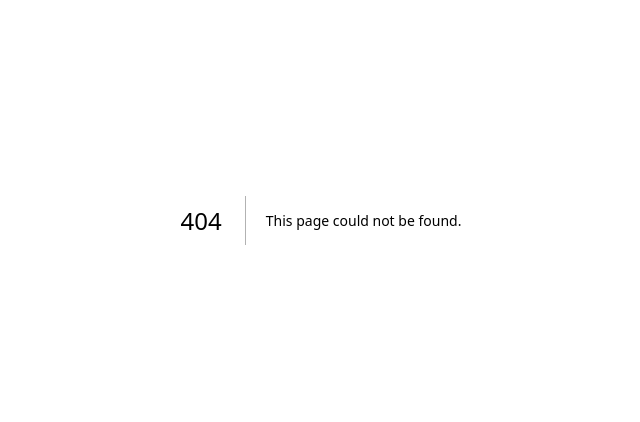
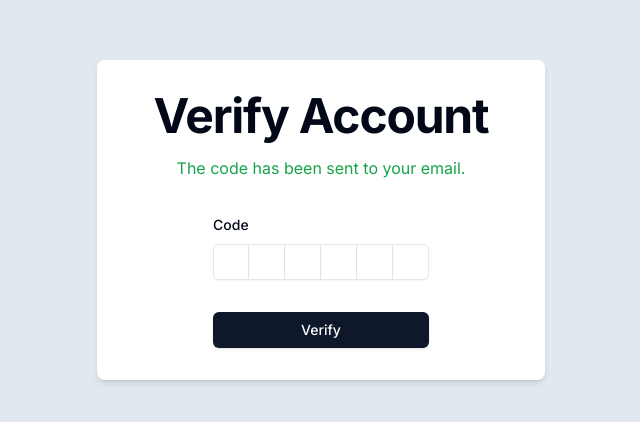
Before and after one commit to shubhamxdd/feedback, a Next.js app: page /verify/1 in a window 1280 px wide. Before the commit this address had no page. Shown: the part 180-602 px from the top of the page, without its empty margins (319-959 px from the left). Built offline with nearby package versions, Linux system fonts and the light colour scheme.

Commit message:
Add verify via otp page

```diff
--- /dev/null
+++ b/app/(auth)/verify/[username]/page.tsx
@@ -0,0 +1,115 @@
+"use client";
+
+import { useToast } from "@/components/ui/use-toast";
+import axios, { AxiosError } from "axios";
+import * as z from "zod";
+import { useRouter } from "next/navigation";
+import { useForm } from "react-hook-form";
+import { verifySchema } from "@/models/schema/verifySchema";
+import { zodResolver } from "@hookform/resolvers/zod";
+import { ApiResponse } from "@/types/ApiResponse";
+import {
+  Form,
+  FormControl,
+  FormField,
+  FormItem,
+  FormLabel,
+  FormMessage,
+} from "@/components/ui/form";
+import { Input } from "@/components/ui/input";
+import { Button } from "@/components/ui/button";
+
+import {
+  InputOTP,
+  InputOTPGroup,
+  InputOTPSeparator,
+  InputOTPSlot,
+} from "@/components/ui/input-otp";
+
+const VerifyUsernamePage = ({ params }: { params: { username: string } }) => {
+  const router = useRouter();
+  const { toast } = useToast();
+
+  const form = useForm<z.infer<typeof verifySchema>>({
+    resolver: zodResolver(verifySchema),
+    // defaultValues: {
+    //   code: "",
+    // },
+  });
+
+  const onSubmit = async (data: z.infer<typeof verifySchema>) => {
+    try {
+      const res = await axios.post(`/api/verify-code`, {
+        username: params.username,
+        code: data.code,
+      });
+
+      toast({
+        title: res.data.success ? "Success" : "Error",
+        description: res.data.message,
+      });
+
+      router.push("/sign-in");
+    } catch (error) {
+      console.log("Error in verifying username", error);
+      const axiosError = error as AxiosError<ApiResponse>;
+      let errorMessage = axiosError.response?.data.message;
+
+      toast({
+        title: "Verification Failed",
+        description: errorMessage,
+        variant: "destructive",
+      });
+    }
+  };
+
+  return (
+    <div className="flex justify-center items-center min-h-screen bg-slate-200">
+      <div className="w-full max-w-md p-8 space-y-8 bg-white shadow-md rounded-lg">
+        <div className="text-center">
+          <h1 className=" text-4xl font-bold tracking-tight mb-4 lg:text-5xl">
+            Verify Account
+          </h1>
+          <p className="text-green-600 mb-6">
+            The code has been sent to your email.
+          </p>
+        </div>
+
+        <Form {...form}>
+          <div className="flex flex-col justify-center items-center">
+            <form onSubmit={form.handleSubmit(onSubmit)} className="space-y-8">
+              <FormField
+                control={form.control}
+                name="code"
+                render={({ field }) => (
+                  <FormItem>
+                    <FormLabel>Code</FormLabel>
+                    <FormControl>
+                      <InputOTP maxLength={6} {...field}>
+                        <InputOTPGroup>
+                          <InputOTPSlot index={0} />
+                          <InputOTPSlot index={1} />
+                          <InputOTPSlot index={2} />
+                          <InputOTPSlot index={3} />
+                          <InputOTPSlot index={4} />
+                          <InputOTPSlot index={5} />
+                        </InputOTPGroup>
+                      </InputOTP>
+                      {/* <Input placeholder="123456" {...field} /> */}
+                    </FormControl>
+                    <FormMessage />
+                  </FormItem>
+                )}
+              />
+              <Button type="submit" className="w-full">
+                Verify
+              </Button>
+            </form>
+          </div>
+        </Form>
+      </div>
+    </div>
+  );
+};
+
+export default VerifyUsernamePage;
```
